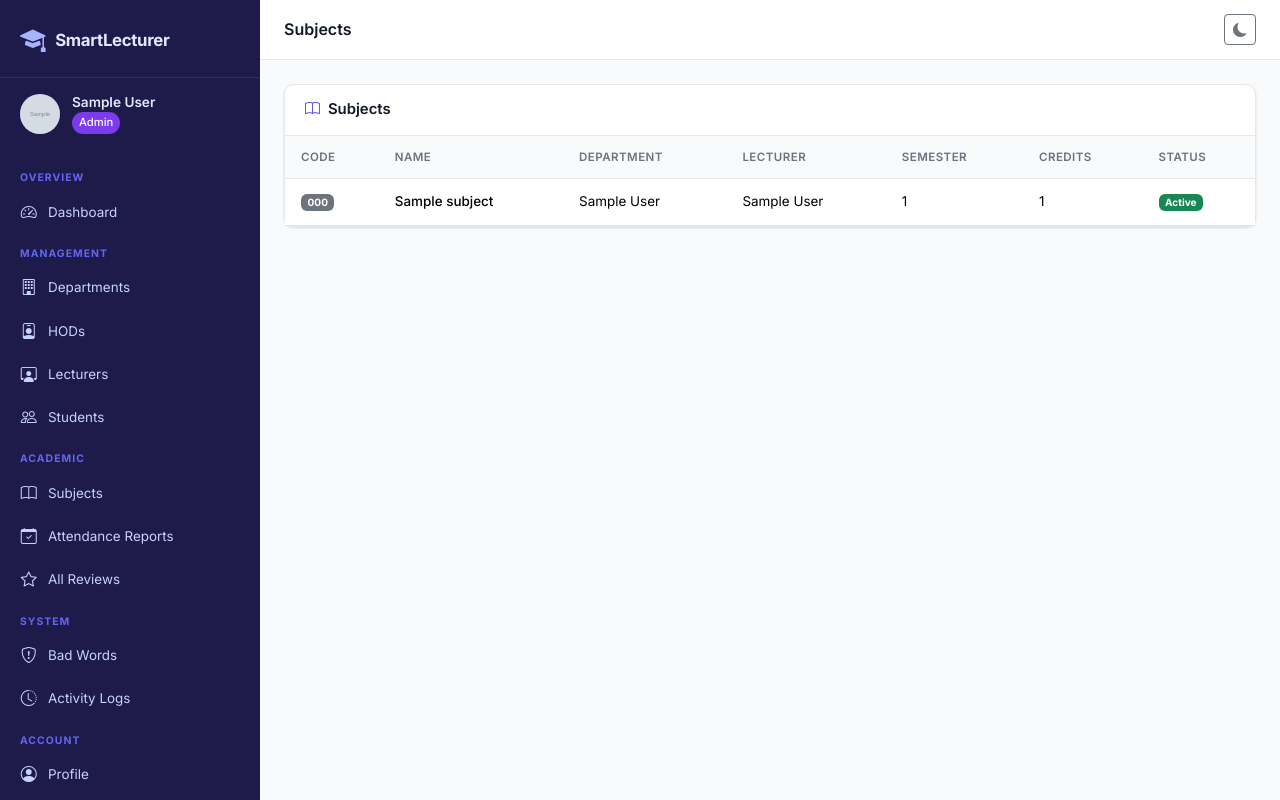
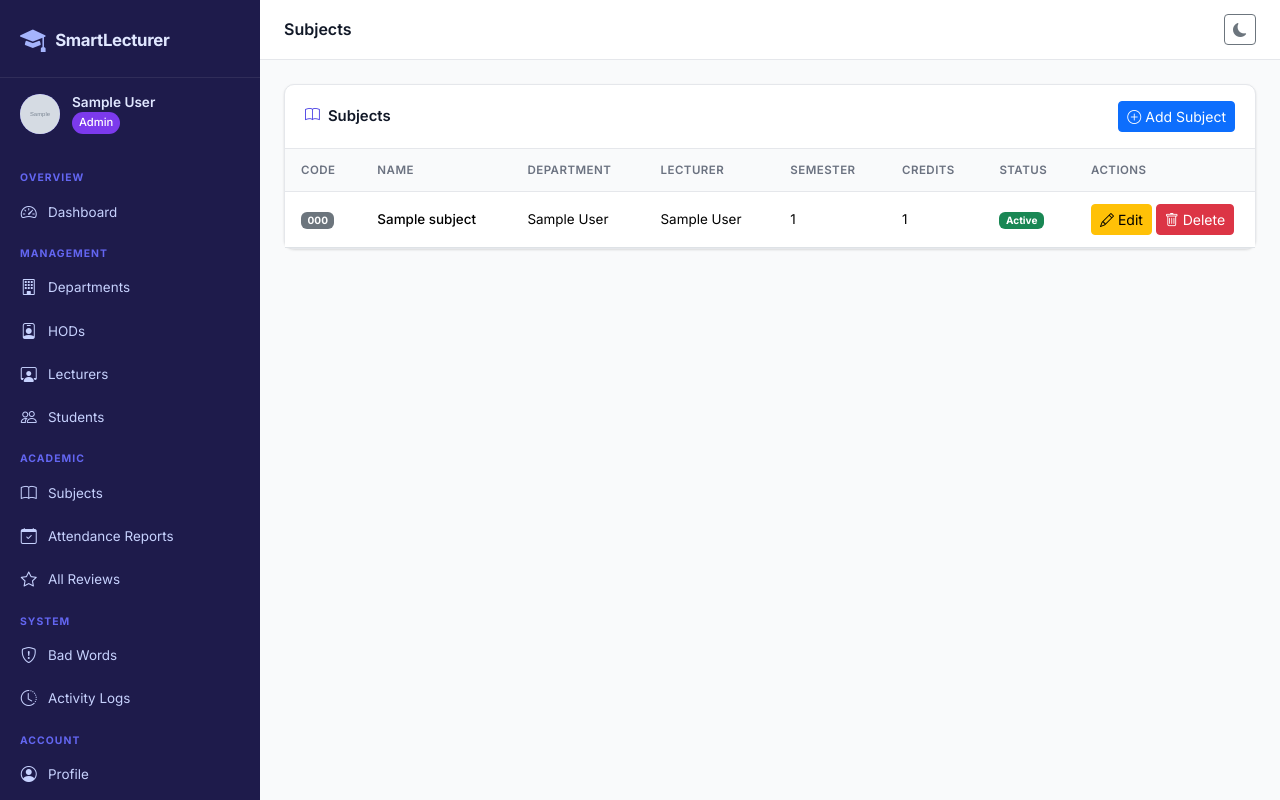
Before and after one commit to Kirankumar-K18/edupulse, a Django app: page /attendance/subjects/ in a window 1280 px wide. Run offline with Django 4.2, Linux system fonts and the light colour scheme; a user stored in the database is signed in; tables that the repository leaves empty hold one stand-in row (values such as "Sample post"); grey boxes marked "Sample" are stand-in pictures.

Commit message:
Added subject management UI

```diff
--- a/backend/apps/attendance/urls.py
+++ b/backend/apps/attendance/urls.py
@@ -4,11 +4,16 @@ from . import views
 app_name = 'attendance'
 
 urlpatterns = [
-    path('',              views.student_attendance, name='student'),
-    path('mark/',         views.mark_attendance,    name='mark'),
-    path('submit/',       views.submit_attendance,  name='submit'),
-    path('edit/',         views.edit_attendance,    name='edit'),
-    path('update/<int:pk>/', views.update_record,  name='update_record'),
-    path('report/',       views.attendance_report,  name='report'),
-    path('subjects/',     views.manage_subjects,    name='subjects'),
+    path('', views.student_attendance, name='student'),
+    path('mark/', views.mark_attendance, name='mark'),
+    path('submit/', views.submit_attendance, name='submit'),
+    path('edit/', views.edit_attendance, name='edit'),
+    path('update/<int:pk>/', views.update_record, name='update_record'),
+    path('report/', views.attendance_report, name='report'),
+
+    # Subject Management
+    path('subjects/', views.manage_subjects, name='subjects'),
+    path('subjects/add/', views.add_subject, name='add_subject'),
+    path('subjects/edit/<int:pk>/', views.edit_subject, name='edit_subject'),
+    path('subjects/delete/<int:pk>/', views.delete_subject, name='delete_subject'),
 ]
--- a/backend/apps/attendance/views.py
+++ b/backend/apps/attendance/views.py
@@ -10,7 +10,7 @@ from django.http import JsonResponse
 from django.views.decorators.http import require_POST
 from django.db import transaction
 from django.utils import timezone
-
+from .forms import SubjectForm
 from .models import Subject, AttendanceRecord
 from apps.accounts.models import Student, Lecturer, ActivityLog
 from apps.accounts.decorators import lecturer_required, student_required, admin_or_hod_required, admin_required
@@ -171,3 +171,82 @@ def manage_subjects(request):
     else:
         subjects = Subject.objects.all()
     return render(request, 'attendance/subjects.html', {'subjects': subjects})
+@admin_or_hod_required
+def add_subject(request):
+
+    if request.method == 'POST':
+        form = SubjectForm(request.POST)
+
+        if form.is_valid():
+            form.save()
+            messages.success(request, "Subject added successfully.")
+            return redirect('attendance:subjects')
+
+    else:
+        form = SubjectForm()
+
+    return render(
+        request,
+        'attendance/subject_form.html',
+        {'form': form, 'title': 'Add Subject'}
+    )
+
+
+@admin_or_hod_required
+def edit_subject(request, pk):
+
+    subject = get_object_or_404(
+        Subject,
+        pk=pk
+    )
+
+    if request.user.is_hod:
+        if subject.department != request.user.hod_profile.department:
+            messages.error(request, "Access denied.")
+            return redirect('attendance:subjects')
+
+    if request.method == 'POST':
+        form = SubjectForm(
+            request.POST,
+            instance=subject
+        )
+
+        if form.is_valid():
+            form.save()
+            messages.success(request, "Subject updated successfully.")
+            return redirect('attendance:subjects')
+
+    else:
+        form = SubjectForm(instance=subject)
+
+    return render(
+        request,
+        'attendance/subject_form.html',
+        {
+            'form': form,
+            'title': 'Edit Subject'
+        }
+    )
+
+
+@admin_or_hod_required
+def delete_subject(request, pk):
+
+    subject = get_object_or_404(
+        Subject,
+        pk=pk
+    )
+
+    if request.user.is_hod:
+        if subject.department != request.user.hod_profile.department:
+            messages.error(request, "Access denied.")
+            return redirect('attendance:subjects')
+
+    subject.delete()
+
+    messages.success(
+        request,
+        "Subject deleted successfully."
+    )
+
+    return redirect('attendance:subjects')
--- a/frontend/templates/attendance/subjects.html
+++ b/frontend/templates/attendance/subjects.html
@@ -1,33 +1,133 @@
 {% extends 'base.html' %}
+
 {% block title %}Subjects{% endblock %}
 {% block page_title %}Subjects{% endblock %}
 
 {% block content %}
+
 <div class="section-card">
-  <div class="section-card-header">
-    <h6 class="section-card-title"><i class="bi bi-book text-primary-custom"></i> Subjects</h6>
+
+    <div class="section-card-header d-flex justify-content-between align-items-center">
+        <h6 class="section-card-title">
+            <i class="bi bi-book text-primary-custom"></i>
+            Subjects
+        </h6>
+
+        <a href="{% url 'attendance:add_subject' %}"
+           class="btn btn-primary btn-sm">
+            <i class="bi bi-plus-circle"></i>
+            Add Subject
+        </a>
     </div>
+
     <div class="table-responsive">
-    <table class="table table-hover">
+
+        <table class="table table-hover align-middle">
+
             <thead>
-        <tr><th>Code</th><th>Name</th><th>Department</th><th>Lecturer</th><th>Semester</th><th>Credits</th><th>Status</th></tr>
+                <tr>
+                    <th>Code</th>
+                    <th>Name</th>
+                    <th>Department</th>
+                    <th>Lecturer</th>
+                    <th>Semester</th>
+                    <th>Credits</th>
+                    <th>Status</th>
+                    <th width="180">Actions</th>
+                </tr>
             </thead>
+
             <tbody>
+
                 {% for subj in subjects %}
+
                 <tr>
-          <td><span class="badge bg-secondary">{{ subj.code }}</span></td>
-          <td class="fw-500">{{ subj.name }}</td>
-          <td>{{ subj.department.name }}</td>
-          <td>{{ subj.lecturer.user.full_name|default:"—" }}</td>
-          <td>{{ subj.semester }}</td>
-          <td>{{ subj.credits }}</td>
-          <td>{% if subj.is_active %}<span class="badge bg-success">Active</span>{% else %}<span class="badge bg-secondary">Inactive</span>{% endif %}</td>
+
+                    <td>
+                        <span class="badge bg-secondary">
+                            {{ subj.code }}
+                        </span>
+                    </td>
+
+                    <td class="fw-500">
+                        {{ subj.name }}
+                    </td>
+
+                    <td>
+                        {{ subj.department.name }}
+                    </td>
+
+                    <td>
+                        {{ subj.lecturer.user.full_name|default:"—" }}
+                    </td>
+
+                    <td>
+                        {{ subj.semester }}
+                    </td>
+
+                    <td>
+                        {{ subj.credits }}
+                    </td>
+
+                    <td>
+                        {% if subj.is_active %}
+                            <span class="badge bg-success">
+                                Active
+                            </span>
+                        {% else %}
+                            <span class="badge bg-secondary">
+                                Inactive
+                            </span>
+                        {% endif %}
+                    </td>
+
+                    <td>
+
+                        <a href="{% url 'attendance:edit_subject' subj.id %}"
+                           class="btn btn-warning btn-sm">
+                            <i class="bi bi-pencil"></i>
+                            Edit
+                        </a>
+
+                        <a href="{% url 'attendance:delete_subject' subj.id %}"
+                           class="btn btn-danger btn-sm"
+                           onclick="return confirm('Are you sure you want to delete this subject?');">
+                            <i class="bi bi-trash"></i>
+                            Delete
+                        </a>
+
+                    </td>
+
                 </tr>
+
                 {% empty %}
-        <tr><td colspan="7" class="text-center text-muted py-4">No subjects yet. Add them via Django Admin → Subjects.</td></tr>
+
+                <tr>
+                    <td colspan="8" class="text-center text-muted py-4">
+
+                        <i class="bi bi-book fs-4 d-block mb-2"></i>
+
+                        No subjects found.
+
+                        <br>
+
+                        <a href="{% url 'attendance:add_subject' %}"
+                           class="btn btn-primary btn-sm mt-3">
+                            <i class="bi bi-plus-circle"></i>
+                            Add First Subject
+                        </a>
+
+                    </td>
+                </tr>
+
                 {% endfor %}
+
             </tbody>
+
         </table>
+
     </div>
+
 </div>
+
 {% endblock %}
```
Also changed, not shown: backend/apps/attendance/forms.py (added, +15 -0 lines), frontend/templates/attendance/subject_form.html (added, +60 -0 lines). Lines whose indentation alone changed are shown as unchanged.
